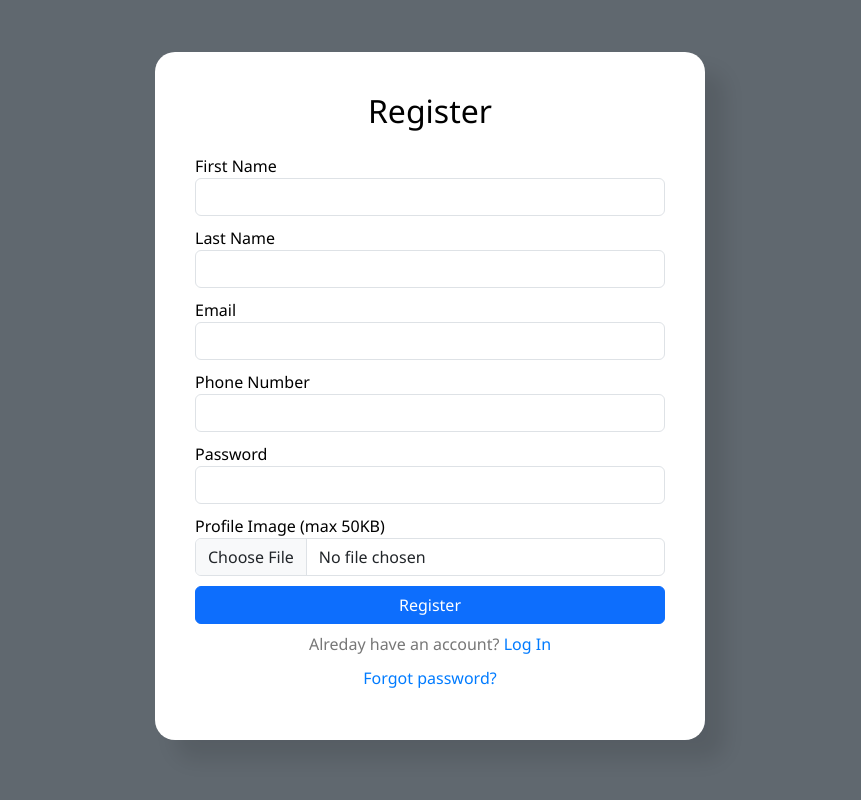
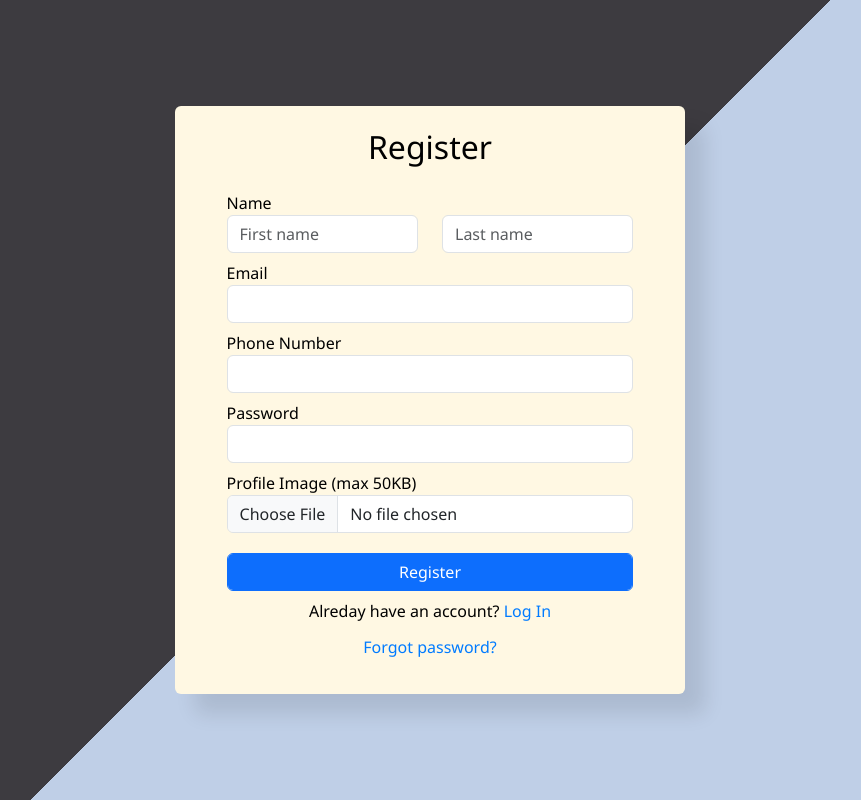
Before and after one commit to hrsh-hp/Face_Recognition, a Django app: page /Auth/register/ in a window 1280 px wide. Shown: the whole page, without its empty margins (210-1071 px from the left). Run offline with Django 4.2, Linux system fonts and the light colour scheme.

Commit message:
Complete prototyoe with login-register and face recognition

```diff
--- a/static/css/style.css
+++ b/Auth/static/css/style.css
@@ -4,19 +4,20 @@ body {
     font-family: "Segoe UI", Tahoma, Geneva, Verdana, sans-serif;
 }
 
+
 .register-container {
     background-color: #fff;
-    border-radius: 10px;
+    border-radius: 20px;
     box-shadow: 20px 20px 20px rgba(0, 0, 0, 0.1);
     padding: 40px;
-    max-width: 450px;
-    width: 90%;
-    text-align: center;
-    margin: 0 auto;
+    max-width: 550px;
+    width: 85%;
+    text-align: left;
+    margin: 7% auto;
 }
 
 .form-group {
-    margin-bottom: 20px;
+    margin-bottom: 10px;
 }
 
 .custom-file-label {
@@ -50,6 +51,21 @@ body {
     margin-top: 2px;
 }
 
+.image-preview-container {
+    display: flex;
+    align-items: center;
+    margin-bottom: 20px;
+}
+
+#previewImage {
+    max-width: 120px;
+    max-height: 100px;
+    margin-left: 5px;
+    border: 1px solid #555;
+    border-radius: 4px;
+}
+
+
   /* Responsive */
 @media screen and (max-width: 600px) {
     .login-container {
--- /dev/null
+++ b/Auth/templates/base.html
@@ -0,0 +1,157 @@
+<!DOCTYPE html>
+{% load static %}
+<html lang="en">
+<head>
+    <meta charset="UTF-8">
+    <meta name="viewport" content="width=device-width, initial-scale=1.0">
+    <title>Face Recognition</title>
+    <link rel="stylesheet" href="https://cdn.jsdelivr.net/npm/bootstrap@5.3.2/dist/css/bootstrap.min.css">
+    <!-- <link rel="stylesheet" type="text/css" href="{% static 'css/style.css' %}"> -->
+    <style>
+        body {
+            /*background-color: #60686f;*/
+            background: linear-gradient(135deg, #3D3B40 0%, #3D3B40 50%, #BFCFE7 50%, #BFCFE7 100%);
+            background-repeat: no-repeat;
+            color: #000;
+            font-family: "Segoe UI", Tahoma, Geneva, Verdana, sans-serif;
+            min-height: 100vh;
+        }
+
+        .register-container {
+            background-color: #FFF8E3;
+            box-shadow: 20px 20px 20px rgba(0, 0, 0, 0.1);
+            padding: 3%  7%;
+            max-width: 510px;
+            width: 95%;
+            text-align: left;
+            margin: 6% auto;
+        }
+
+        .form-group {
+            margin-bottom: 2%;
+        }
+
+        .custom-file-label {
+            overflow: hidden;
+        }
+
+        .bottom-text {
+            display: flex;
+            flex-direction: column;
+            align-items: center;
+        }
+
+        .bottom-text p {
+            margin-bottom: 3%;
+
+        }
+
+        .bottom-text a {
+            color: #007bff;
+            text-decoration: none;
+            transition: color 0.3s ease;
+        }
+
+        .bottom-text a:hover {
+            color: #0056b3;
+            margin-top: 2px;
+        }
+
+        .image-preview-container {
+            display: flex;
+            align-items: center;
+            margin-bottom: 20px;
+        }
+
+        #previewImage {
+            max-width: 120px;
+            max-height: 100px;
+            margin-left: 5px;
+            border: 1px solid #555;
+            border-radius: 5px;
+        }
+
+
+          /* Responsive */
+        @media screen and (max-width: 600px) {
+            .login-container {
+              width: 100%;
+              border-radius: 0;
+            }
+          }
+
+        /*Face recogniton page*/
+        #webcam-container {
+        border: 2px solid #333;
+        border-radius: 5px;
+        overflow: hidden;
+        max-width: 38.5%;
+        height: 38.5%;
+        margin: 0 auto 1%;
+        }
+
+        #webcam {
+            width: 100%;
+            height: 100%;
+        }
+        .button-text
+        {
+            display: flex;
+            margin: 1%;
+        }
+
+        #canvas, #response-image {
+            display: none;
+            margin: 0 auto;
+            border: 2px solid #333;
+            border-radius: 5px;
+            max-width: 63%;
+            height: 39.5%;
+        }
+
+        #name {
+            margin: auto;
+            color: #BFCFE7;
+            font-weight: bold;
+            text-align: center;
+        }
+
+    </style>
+    {% block extra_style %}
+    {% endblock extra_style %}
+</head>
+<body>
+    <div class="container" ">
+        {% block body_block %}
+        {% endblock %}
+    </div>
+
+    <script src="https://cdn.jsdelivr.net/npm/bootstrap@5.3.2/dist/js/bootstrap.bundle.min.js"></script>
+    <script src="https://ajax.googleapis.com/ajax/libs/jquery/3.6.0/jquery.min.js"></script>
+
+    {% block script_block %}
+    {% endblock script_block %}
+</body>
+</html>
+
+<!--
+    Set insterval logic for image capturing
+    setInterval(() => {
+                            // console.log('Webcam:',webcam) //this is used to show what data is in webcam element
+                            if (webcam && webcam.srcObject) {
+                                webcam.addEventListener('loadeddata', function() {
+                                    // Draw current frame of a webcam
+                                    context.drawImage(webcam, 0, 0, canvas.width, canvas.height);
+
+                                });
+                                // Convert a frame into base64 Jpeg
+                                const imageData = canvas.toDataURL('image/jpeg');
+                                console.log(imageData);
+                                sendImageToBackend(imageData);
+
+                            } else{
+                                console.log('Can not get the webcam object');
+                            }
+                        }, 30000);
+
+-->
--- /dev/null
+++ b/Auth/templates/register.html
@@ -0,0 +1,101 @@
+<!DOCTYPE html>
+{% extends "base.html" %}
+
+{% block body_block %}
+    <div class="row justify-content-center min-vh-100 align-items-center">
+        <div class="col-md-8">
+            <div class="register-container rounded">
+                <h2 class="text-center mb-4">Register</h2>
+                <form method="POST">
+                    {% csrf_token %}
+                    {% if messages %}
+                        {% for message in messages %}
+                        <div class="alert alert-info" role="alert">
+                            {{ message }}
+                          </div>
+                        {% endfor %}
+                    {% endif %}
+
+                    <div class="form-group">
+                        <label for="Name">Name</label>
+                        <div class="row">
+                        <div class="col">
+                          <input type="text" class="form-control" name="first_name" placeholder="First name" aria-label="First name">
+                        </div>
+                        <div class="col">
+                          <input type="text" class="form-control" placeholder="Last name" name="last_name" aria-label="Last name">
+                        </div>
+                    </div>
+                    </div>
+
+                    <div class="form-group">
+                        <label for="email">Email</label>
+                        <input type="email" class="form-control" name="email" required>
+                    </div>
+                    <div class="form-group">
+                        <label for="phone">Phone Number</label>
+                        <input type="tel" class="form-control" name="phone_num" required>
+                    </div>
+                    <div class="form-group">
+                        <label for="password">Password</label>
+                        <input type="password" class="form-control" name="password" required>
+                    </div>
+
+                    <div class="form-group">
+                        <label for="userImage">Profile Image (max 50KB)</label>
+                        <div class="form-group image-preview-container">
+                            <input type="file" class="form-control" id="userImage" name="user_image" accept="image/*" max-size="51200">
+                            <img id="previewImage" src="#" alt="Preview" style="display: none;">
+                            <input type="hidden" id="image_base64" name="image_base64" value="">
+                        </div>
+                    </div>
+                    <button type="submit" name="submit" id="submit" class="btn btn-primary form-control register-btn">Register</button>
+
+                    <div class="bottom-text mt-2">
+                        <p>Alreday have an account? <a href="{% url 'Auth:login_page' %}">Log In</a></p>
+                        <p><a href="#">Forgot password?</a></p>
+                    </div>
+                </form>
+
+            </div>
+        </div>
+    </div>
+
+{% endblock %}
+{% block script_block %}
+
+<script>
+    document.addEventListener('DOMContentLoaded', function () {
+        const userImageInput = document.getElementById('userImage');
+        const previewImage = document.getElementById('previewImage');
+
+        userImageInput.addEventListener('change', function () {
+            const file = userImageInput.files[0];
+
+            if (file) {
+                // Read the selected image and display a preview
+                const reader = new FileReader();
+
+                reader.onload = function (e) {
+                    const base64Image = e.target.result;
+                    previewImage.src = base64Image;
+                    previewImage.style.display = 'block';
+
+                    // Set the base64-encoded image data to the hidden input field
+                    document.getElementById('image_base64').value = base64Image;
+                    console.log(document.getElementById('image_base64').value)
+                    //document.getElementById('userImage').value = base64Image;
+                };
+
+                reader.readAsDataURL(file);
+            } else {
+                // If no image is selected, hide the preview
+                previewImage.style.display = 'none';
+                // Clear the base64-encoded image data in the hidden input field
+                document.getElementById('image_base64').value = '';
+            }
+        });
+    });
+</script>
+
+{% endblock script_block %}
--- a/Auth/views.py
+++ b/Auth/views.py
@@ -1,6 +1,7 @@
 from django.http import JsonResponse,HttpResponse
 from django.shortcuts import render,redirect
 from django.views.decorators.csrf import csrf_exempt
+from django.contrib.auth.decorators import login_required
 from .models import *
 from django.contrib.auth import authenticate,login,logout,get_user_model
 import uuid
@@ -41,10 +42,10 @@ def recognize_face(request):
 
                 #Getting the known faces from database
                 known_faces = {}
-                for face_obj in KnownFace.objects.all():
-                    known_image_data = base64.b64decode(face_obj.image.split(',')[1])
+                for face_obj in User.objects.filter(is_superuser = False):
+                    known_image_data = base64.b64decode(face_obj.user_image.split(',')[1])
                     known_image = Image.open(BytesIO(known_image_data))
-                    known_faces[face_obj.name] = face_recognition.face_encodings(np.array(known_image))[0]
+                    known_faces[face_obj.first_name] = face_recognition.face_encodings(np.array(known_image))[0]
 
 
                 matches = face_recognition.compare_faces(list(known_faces.values()), rec_face_encoding)
@@ -74,8 +75,9 @@ def recognize_face(request):
         print('not a Post method')
         return JsonResponse({'err':"Invalid request method it must be POST"})
 
+@login_required(login_url='Auth:login_page')
 def index(request):
-    return render(request, 'Auth/index.html')
+    return render(request, 'index.html')
 
 #Register Page logic
 def register(request):
@@ -87,7 +89,8 @@ def register(request):
             password = request.POST.get('password')
             first_name = request.POST.get('first_name')
             last_name = request.POST.get('last_name')
-            user_image = request.POST.get('user_image')
+            user_image = request.POST.get('image_base64')
+            print(user_image)
             email_token = str(uuid.uuid4())
             user = User.objects.create(
                 email= email,
@@ -114,7 +117,7 @@ def register(request):
             return redirect('Auth:register')
 
     #when user send request to view template
-    return render(request, 'Auth/register.html')
+    return render(request, 'register.html')
 
 def verify(request, email_token):
     try:
@@ -167,4 +170,4 @@ def login_page(request):
             print(e)
 
 
-    return render(request,'Auth/login_page.html')
+    return render(request,'login_page.html')
--- a/templates/Auth/base.html
+++ /dev/null
@@ -1,81 +0,0 @@
-<!DOCTYPE html>
-{% load static %}
-<html lang="en">
-<head>
-    <meta charset="UTF-8">
-    <meta name="viewport" content="width=device-width, initial-scale=1.0">
-    <title>Register</title>
-    <link rel="stylesheet" href="https://cdn.jsdelivr.net/npm/bootstrap@5.3.2/dist/css/bootstrap.min.css">
-    <link rel="stylesheet" type="text/css" href="{% static 'css/style.css' %}">
-    <style>
-        body {
-            background-color: #60686f;
-            color: #000;
-            font-family: "Segoe UI", Tahoma, Geneva, Verdana, sans-serif;
-        }
-
-        .register-container {
-            background-color: #fff;
-            border-radius: 20px;
-            box-shadow: 20px 20px 20px rgba(0, 0, 0, 0.1);
-            padding: 40px;
-            max-width: 550px;
-            width: 85%;
-            text-align: left;
-            margin: 7% auto;
-        }
-
-        .form-group {
-            margin-bottom: 10px;
-        }
-
-        .custom-file-label {
-            overflow: hidden;
-        }
-
-        .register-btn {
-            width: 100%;
-        }
-
-        .bottom-text {
-            display: flex;
-            flex-direction: column;
-            align-items: center;
-            margin-top: 20px;
-            color: #777;
-        }
-
-        .bottom-text p {
-            margin-bottom: 10px;
-        }
-
-        .bottom-text a {
-            color: #007bff;
-            text-decoration: none;
-            transition: color 0.3s ease;
-        }
-
-        .bottom-text a:hover {
-            color: #0056b3;
-            margin-top: 2px;
-        }
-
-          /* Responsive */
-        @media screen and (max-width: 600px) {
-            .login-container {
-              width: 100%;
-              border-radius: 0;
-            }
-          }
-
-    </style>
-</head>
-<body>
-    <div class="container">
-        {% block body_block %}
-        {% endblock %}
-    </div>
-
-    <script src="https://cdn.jsdelivr.net/npm/bootstrap@5.3.2/dist/js/bootstrap.bundle.min.js"></script>
-</body>
-</html>
--- a/templates/Auth/register.html
+++ /dev/null
@@ -1,54 +0,0 @@
-<!DOCTYPE html>
-{% extends "Auth/base.html" %}
-
-{% block body_block %}
-    <div class="row justify-content-center">
-        <div class="col-md-8">
-            <div class="register-container">
-                <h2 class="text-center mb-4">Register</h2>
-                <form method="POST">
-                    {% csrf_token %}
-                    {% if messages %}
-                        {% for message in messages %}
-                        <div class="alert alert-info" role="alert">
-                            {{ message }}
-                          </div>
-                        {% endfor %}
-                    {% endif %}
-
-                    <div class="form-group">
-                        <label for="first_name">First Name</label>
-                        <input type="text" class="form-control" name="first_name" id="firstName">
-                    </div>
-                    <div class="form-group">
-                        <label for="last_name">Last Name</label>
-                        <input type="text" class="form-control" name="last_name">
-                    </div>
-                    <div class="form-group">
-                        <label for="email">Email</label>
-                        <input type="email" class="form-control" name="email" required>
-                    </div>
-                    <div class="form-group">
-                        <label for="phone">Phone Number</label>
-                        <input type="tel" class="form-control" name="phone_num" required>
-                    </div>
-                    <div class="form-group">
-                        <label for="password">Password</label>
-                        <input type="password" class="form-control" name="password" required>
-                    </div>
-                    <div class="form-group">
-                        <label for="userImage">Profile Image (max 50KB)</label>
-                        <input type="file" class="form-control" name="user_iage" accept="image/*" max-size="51200">
-                    </div>
-                    <button type="submit" class="btn btn-primary register-btn">Register</button>
-
-                    <div class="bottom-text mt-2">
-                        <p>Alreday have an account? <a href="{% url 'Auth:login_page' %}">Log In</a></p>
-                        <p><a href="#">Forgot password?</a></p>
-                    </div>
-                </form>
-
-            </div>
-        </div>
-    </div>
-{% endblock %}
```
Also changed, not shown: Auth/templates/index.html (renamed from templates/Auth/index.html, +25 -75 lines), Auth/templates/login_page.html (renamed from templates/Auth/login_page.html, +4 -4 lines), README.md.
